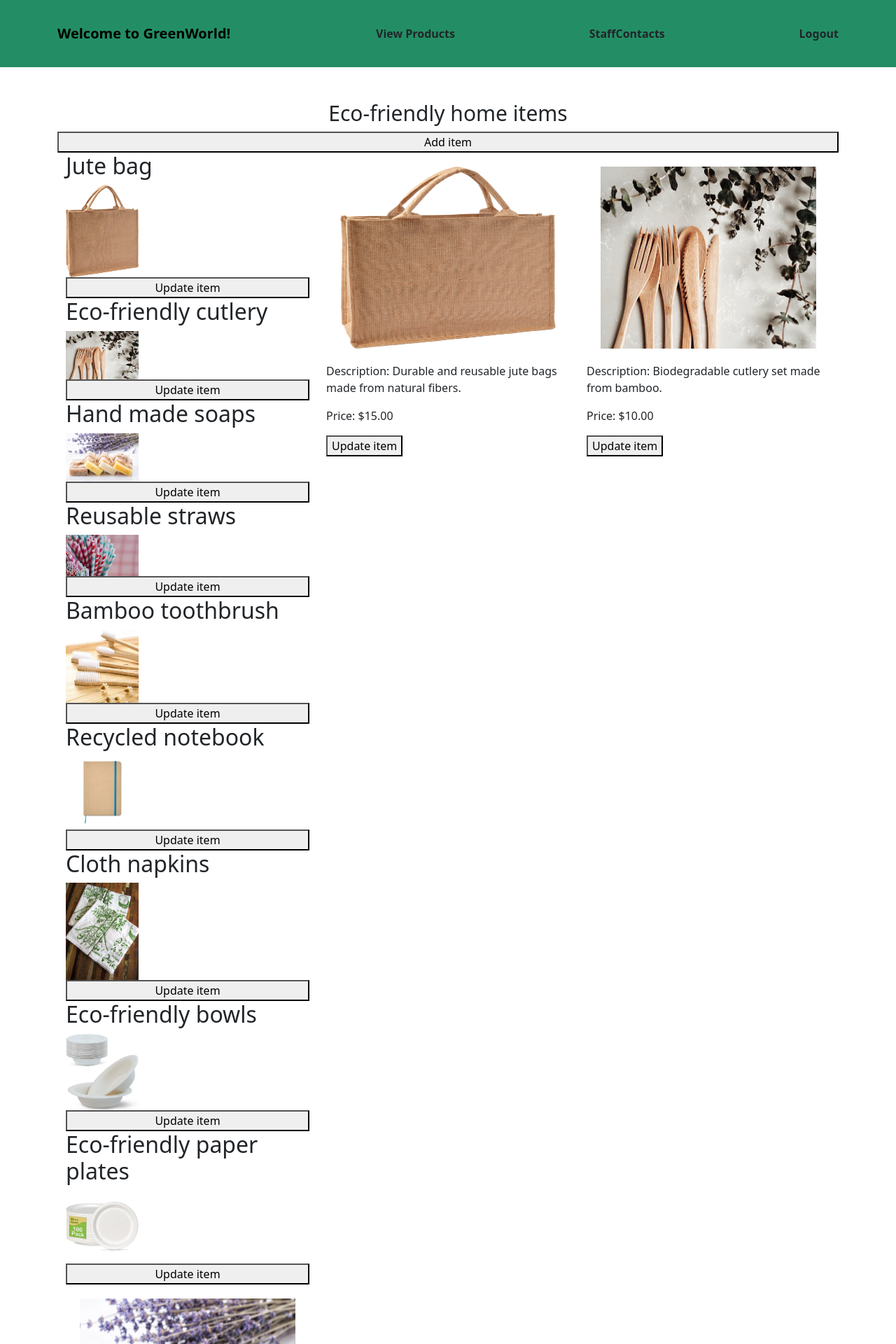
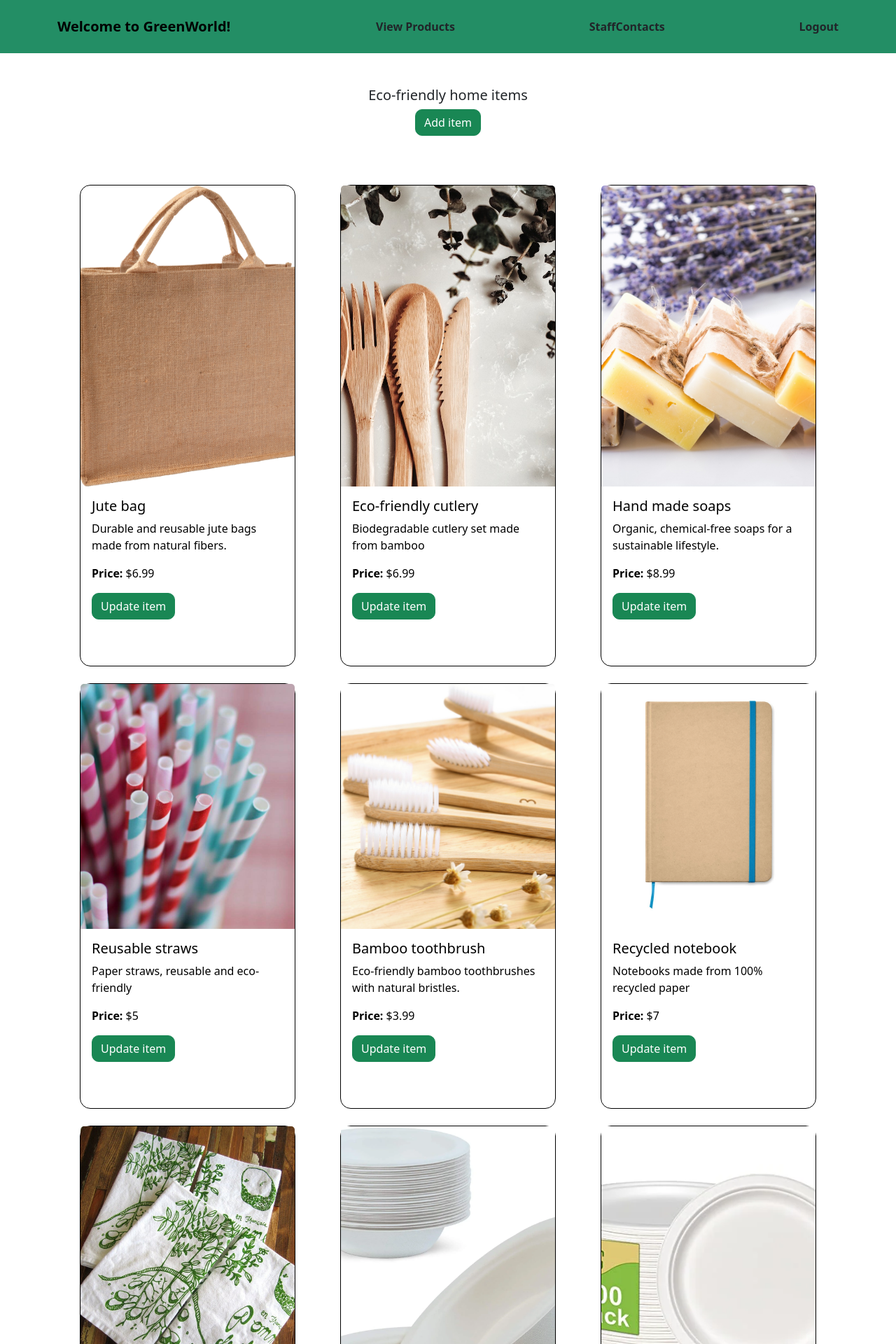
Before and after one commit to Spacexst/GreenWorld-Software-Project, a Django app: page /products/ in a window 1280 px wide. Shown: the top 1920 px of the page at 70% size. Run offline with Django 5.2, Linux system fonts and the light colour scheme; a user stored in the database is signed in; data comes from the database, SQL or seed files in the repository; both versions use the stored data as it was after the commit.

Commit message:
modified products page. Media files added and styled

```diff
--- a/greenworldstaffsite/static/css/styles.css
+++ b/greenworldstaffsite/static/css/styles.css
@@ -13,7 +13,7 @@ body {
 
 h1{
 
-    font-size: 30px;
+    font-size: 20px;
     font-weight: normal;
     text-align: center;
 }
@@ -21,7 +21,7 @@ h1{
 
 .header {
     background-color: #238e65;
-    padding: 20px;
+    padding: 10px;
     text-align: center;
     font-weight: bold;
     text-wrap: flex;
@@ -29,15 +29,23 @@ h1{
 
 
 }
+.btn-success{
+    align-self: center;
+    margin-bottom: 50px;
+    border-radius: 10px;
+
+}
 
 
-.img-responsive {
-    width: 100%;
-    height: 300px;
-    align-items: calc();
-    padding: 20px;
+.card {
+    margin: 20px;
+    border-radius: 15px;
+    border-color: black;
+
 }
+
 .container {
     display: grid;
+
     justify-content: center; /* Options: start, end, center, stretch, space-between, space-around, space-evenly */
 }
--- a/greenworldstaffsite/templates/base.html
+++ b/greenworldstaffsite/templates/base.html
@@ -14,11 +14,6 @@
         <nav class="navbar ">
             <div class="container">
                 <a class="navbar-brand" href="#">Welcome to GreenWorld!</a>
-
-
-
-
-
                 <a class="nav-link" href="{% url 'product_list' %}">View Products</a>
 
                 <a class="nav-link" href="{% url 'staff_list' %}">StaffContacts</a>
--- a/greenworldstaffsite/templates/products/product_list.html
+++ b/greenworldstaffsite/templates/products/product_list.html
@@ -3,162 +3,46 @@
 
 {% block title %} Greenworld - Product List {% endblock %} {% block content %}
 <h1>Eco-friendly home items</h1>
-<button type="submit">Add item</button>
+<div class="mt-auto d-flex justify-content-center">
+  <button type="submit" class="btn btn-success">Add item</button>
+</div>
 
 <div class="container">
-  <!-- First row with three images -->
-  <div class="row">
+  <div class="row mb-4">
+    {% for product in products %}
     <div class="col-md-4">
-      <ul class="list-group">
-        {% for product in products %}
-          <div>
-            <h2>{{ product.name }}</h2>
-            <img src="{{ product.image.url }}" alt="{{ product.name }}" style="width: 30%;">
+      <div class="card mb-4 bg-white text-black h-100">
+        <img
+          src="{{ product.image.url }}"
+          alt="{{ product.name }}"
+          class="card-img-top"
+          style="width: 100%; height: 100%; object-fit: cover"
+          ;
+          <!--
+          makesure
+          consistent
+          image
+          height
+          --
+        />
+
+        <div class="card-body d-flex flex-column">
+          <h5 class="card-title">{{ product.name }}</h5>
+          <p class="card-text">{{ product.description }}</p>
+          <p class="card-text"><strong>Price:</strong> {{ product.price }}</p>
+          <div class="mt-auto">
+            <button type="submit" class="btn btn-success">Update item</button>
           </div>
-          <button type="submit">Update item</button>
-        {% endfor %}
-      </ul>
-
-    </div>
-    <div class="col-md-4">
-      <img
-        class="img-responsive card-img-top"
-        src="/static/images/jute-bag.png"
-        alt="Eco-friendly bags"
-        style="width: 100%"
-      />
-      <p>
-        Description: Durable and reusable jute bags made from natural fibers.
-      </p>
-      <p>Price: $15.00</p>
-      <button type="submit">Update item</button>
-    </div>
-    <div class="col-md-4">
-      <img
-        class="img-responsive card-img-top"
-        src="/static/images/eco-friendlycutlery.jpg"
-        alt="Eco-friendly cutlery"
-        style="width: 100%"
-      />
-      <p>Description: Biodegradable cutlery set made from bamboo.</p>
-      <p>Price: $10.00</p>
-      <button type="submit">Update item</button>
-    </div>
-    <div class="col-md-4">
-      <img
-        class="img-responsive card-img-top"
-        src="/static/images/eco-friendlysoaps.jpg"
-        alt="Eco-friendly soaps"
-        style="width: 100%"
-      />
-      <p>
-        Description: Organic, chemical-free soaps for a sustainable lifestyle.
-      </p>
-      <p>Price: $8.00</p>
-      <button type="submit">Update item</button>
-    </div>
-  </div>
-
-  <!-- Second row with three more images -->
-  <div class="row">
-    <div class="col-md-4">
-      <img
-        class="img-responsive card-img-top"
-        src="/static/images/ReusableStraw.jpg"
-        alt="Reusable straws"
-        style="width: 100%"
-      />
-      <p>Description: Stainless steel straws, reusable and eco-friendly.</p>
-      <p>Price: $5.00</p>
-      <button type="submit">Update item</button>
-    </div>
-    <div class="col-md-4">
-      <img
-        class="img-responsive card-img-top"
-        src="/static/images/bamboobrush.jpg"
-        alt="Bamboo toothbrush"
-        style="width: 100%"
-      />
-      <p>
-        Description: Eco-friendly bamboo toothbrushes with natural bristles.
-      </p>
-      <p>Price: $3.00</p>
-      <button type="submit">Update item</button>
-    </div>
-    <div class="col-md-4">
-      <img
-        class="img-responsive card-img-top"
-        src="/static/images/notebook.webp"
-        alt="Recycled notebook"
-        style="width: 100%"
-      />
-      <p>Description: Notebooks made from 100% recycled paper.</p>
-      <p>Price: $7.00</p>
-      <button type="submit">Update item</button>
-    </div>
-  </div>
-
-  <!-- Third row with three more images -->
-  <div class="row">
-    <div class="col-md-4">
-      <img
-        class="img-responsive card-img-top"
-        src="/static/images/clothNapkins.jpg"
-        alt="Cloth napkins"
-        style="width: 100%"
-      />
-      <p>Description: Reusable cloth napkins made from organic cotton.</p>
-      <p>Price: $12.00</p>
-      <button type="submit">Update item</button>
-    </div>
-    <div class="col-md-4">
-      <img
-        class="img-responsive card-img-top"
-        src="/static/images/CompostableBowls.webp"
-        alt="Glass water bottle"
-        style="width: 100%"
-      />
-      <p>Description: Eco-friendly,Sustainable and Compostable Bowls</p>
-      <p>Price: $20.00</p>
-      <button type="submit">Update item</button>
+        </div>
+      </div>
     </div>
 
-    <div class="col-md-4">
-      <img
-        class="img-responsive card-img-top"
-        src="/static/images/CompostablePaperplates.webp"
-        alt="Cotton tote bag"
-        style="width: 100%"
-      />
-      <p>Description: Eco-friendly, Compostable, disposable paper plates.</p>
-      <p>Price: $18.00</p>
-      <button type="button">Update item</button>
-    </div>
+    {% if forloop.counter|divisibleby:3 %}
   </div>
+  <div class="row mb-4">
+    <!-- Added margin-bottom to the new row -->
+    {% endif %} {% endfor %}
+  </div>
+</div>
 
-  <div id="product_list">
-    {% if product_list %}
-    <ul class="list-group">
-      {% for product in product_list %}
-      <li class="list-group-item">
-        <div class="product-item">
-          <a>{{ product.name }}</a>
-          <img
-            class="img-responsive"
-            src="{% static 'images/' %}{{ product.image_name }}.jpg"
-            alt="{{ product.name }}"
-            style="width: 20%"
-          />
-          <p>Category: {{ product.get_category_display }}</p>
-          <p>Description: {{ product.description }}</p>
-          <p>Price: {{ product.price }}</p>
-          <button type="submit">Update item</button>
-        </div>
-      </li>
-      {% endfor %}
-    </ul>
-    {% else %} {% endif %}
-  </div>
-
-  {% endblock %}
-</div>
+{% endblock %}
```
Also changed, not shown: greenworldstaffsite/db.sqlite3, greenworldstaffsite/media/products/Bamboobrush.jpg (added), greenworldstaffsite/media/products/ClothNapkins.jpg (added), greenworldstaffsite/media/products/CompostableBowls.webp (added), greenworldstaffsite/media/products/CompostablePaperplates.webp (added), greenworldstaffsite/media/products/ReusableStraw.jpg (added), greenworldstaffsite/media/products/eco-friendlycutlery_9iYqYz6.jpg (added), greenworldstaffsite/media/products/eco-friendlycutlery_QXl5D7M.jpg (added), greenworldstaffsite/media/products/eco-friendlysoaps_qQuEgBc.jpg (added), greenworldstaffsite/media/products/jute-bag.png (added), greenworldstaffsite/media/products/notebook.webp (added), greenworldstaffsite/products/migrations/0007_alter_product_image.py (added).
